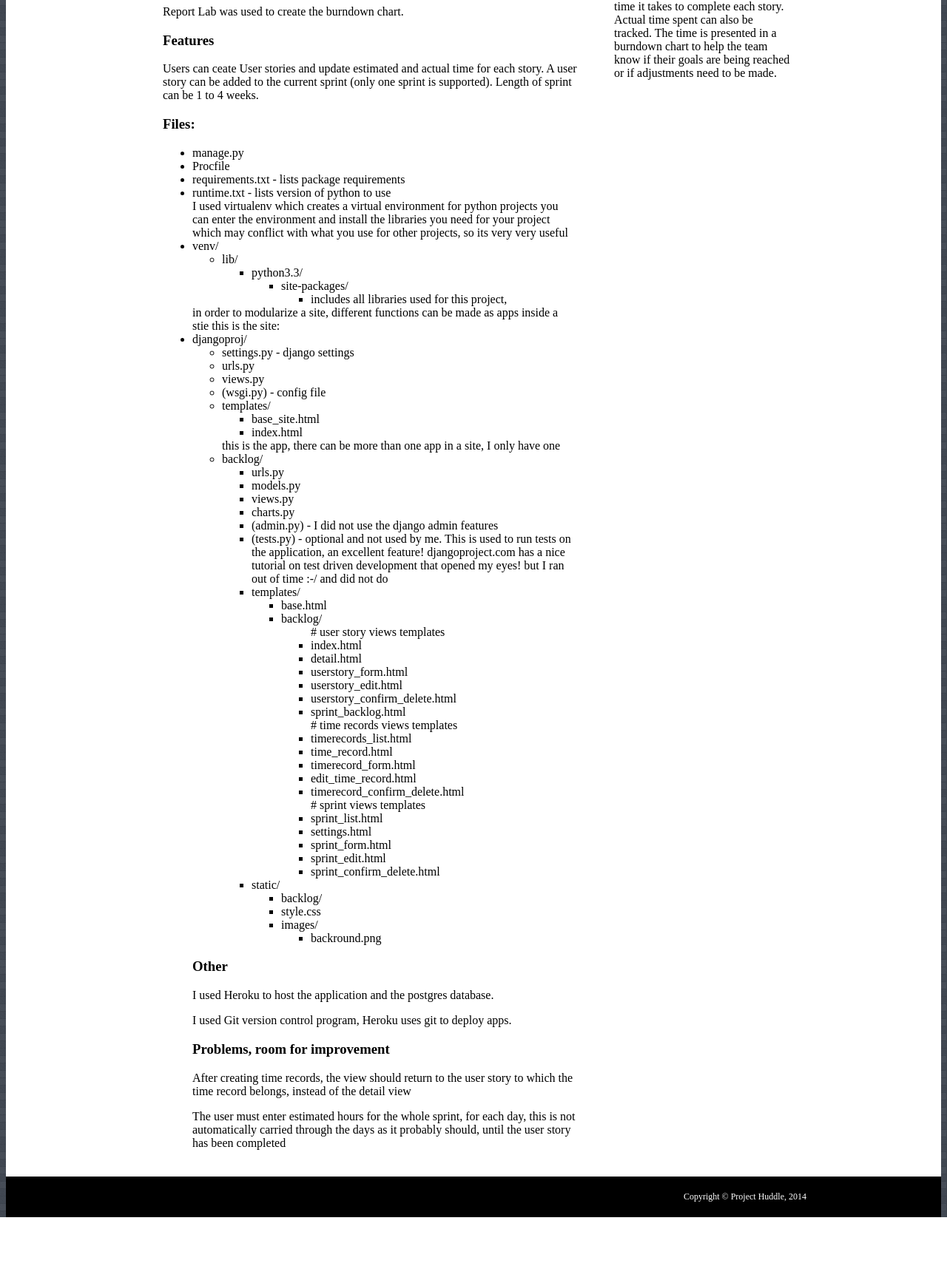
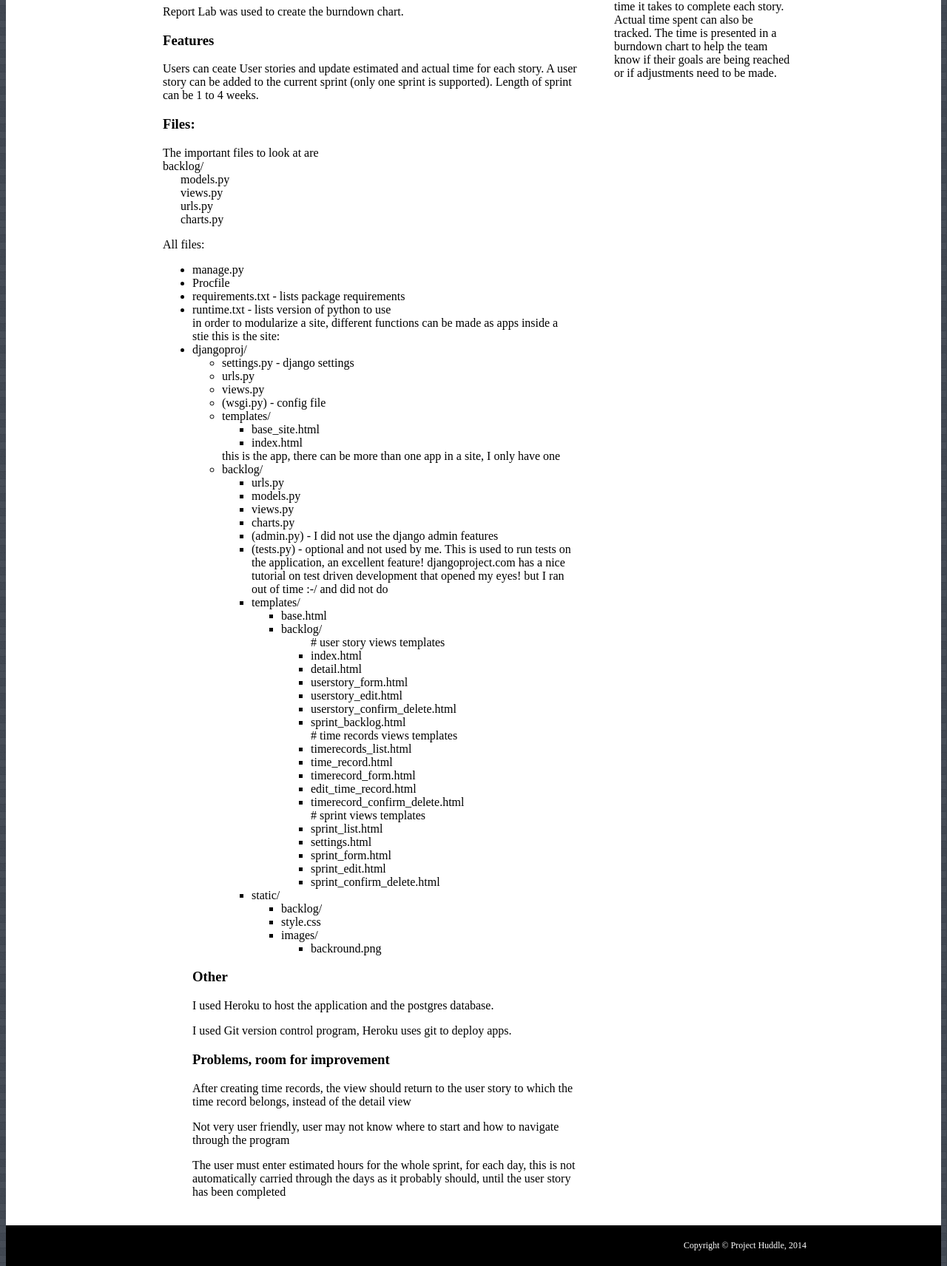
Before and after one commit to anaserna/projecthuddle, a Django app: page / in a window 1280 px wide. Shown: the part 333-2045 px from the top of the page at 74% size. Before the commit the page ends 1979 px from the top, so only its background shows below. Run offline with Django 3.2, Linux system fonts and the light colour scheme.

Commit message:
add help text

```diff
--- a/backlog/models.py
+++ b/backlog/models.py
@@ -75,7 +75,7 @@ class TimeRecord(models.Model):
     actual_time = models.IntegerField(default=0, help_text="Time in hours")
     estimated_time = models.IntegerField(default=0, help_text="Time in hours")
     user_story = models.ForeignKey(UserStory)
-    day = models.DateField()
+    day = models.DateField(help_text="eg. '2014-03-17'")
 
     #there should only be one record per user story per day
     class Meta:
@@ -123,7 +123,7 @@ class Sprint(models.Model):
 
     #length in days of sprint.
     sprint_days = models.IntegerField(choices=CHOICES, default=14)
-    start_date = models.DateField()
+    start_date = models.DateField(help_text="eg. '2014-03-17'")
     #number of developers that work on project
     num_dev = models.IntegerField(default=1)
 
--- a/djangoproj/templates/index.html
+++ b/djangoproj/templates/index.html
@@ -23,27 +23,20 @@ Users can ceate User stories and update estimated and actual time for each story
 </p>
 
 <h3>Files:</h3>
+<p>The important files to look at are <br />
+	backlog/<br />
+	&nbsp; &nbsp; &nbsp; models.py<br />
+	&nbsp; &nbsp; &nbsp; views.py<br />
+	&nbsp; &nbsp; &nbsp; urls.py<br />
+	&nbsp; &nbsp; &nbsp; charts.py<br />
+</p>
+
+<p>All files: </p>
 <ul>
 	<li>manage.py </li>
 	<li>Procfile</li>
 	<li>requirements.txt - lists package requirements</li>
 	<li>runtime.txt - lists version of python to use</li>
-
-I used virtualenv which creates a virtual environment for python projects
-you can enter the environment and install the libraries you need for your project
-which may conflict with what you use for other projects, so its very very useful
-
-	<li>venv/</li>
-	<ul>
-	<li>lib/</li>
-		<ul>
-		<li>python3.3/</li>
-			<ul>
-			<li>site-packages/  </li>
-				<ul><li>includes all libraries used for this project,</li></ul>
-			</ul>
-		</ul>
-	</ul>
 
 in order to modularize a site, different functions can be made as apps inside a stie
 
@@ -122,6 +115,8 @@ test driven development that opened my eyes! but I ran out of time :-/ and did n
 <h3>Problems, room for improvement</h3>
 <p>After creating time records, the view should return to the user story to
 	which the time record belongs, instead of the detail view</p>
+<p>Not very user friendly, user may not know where to start and how to
+	navigate through the program </p>
 <p>The user must enter estimated hours for the whole sprint, for each day,
 this is not automatically carried through the days as it probably should, until the
 user story has been completed </p>
```
Also changed, not shown: djangoproj/settings.py (+4 -4 lines).
